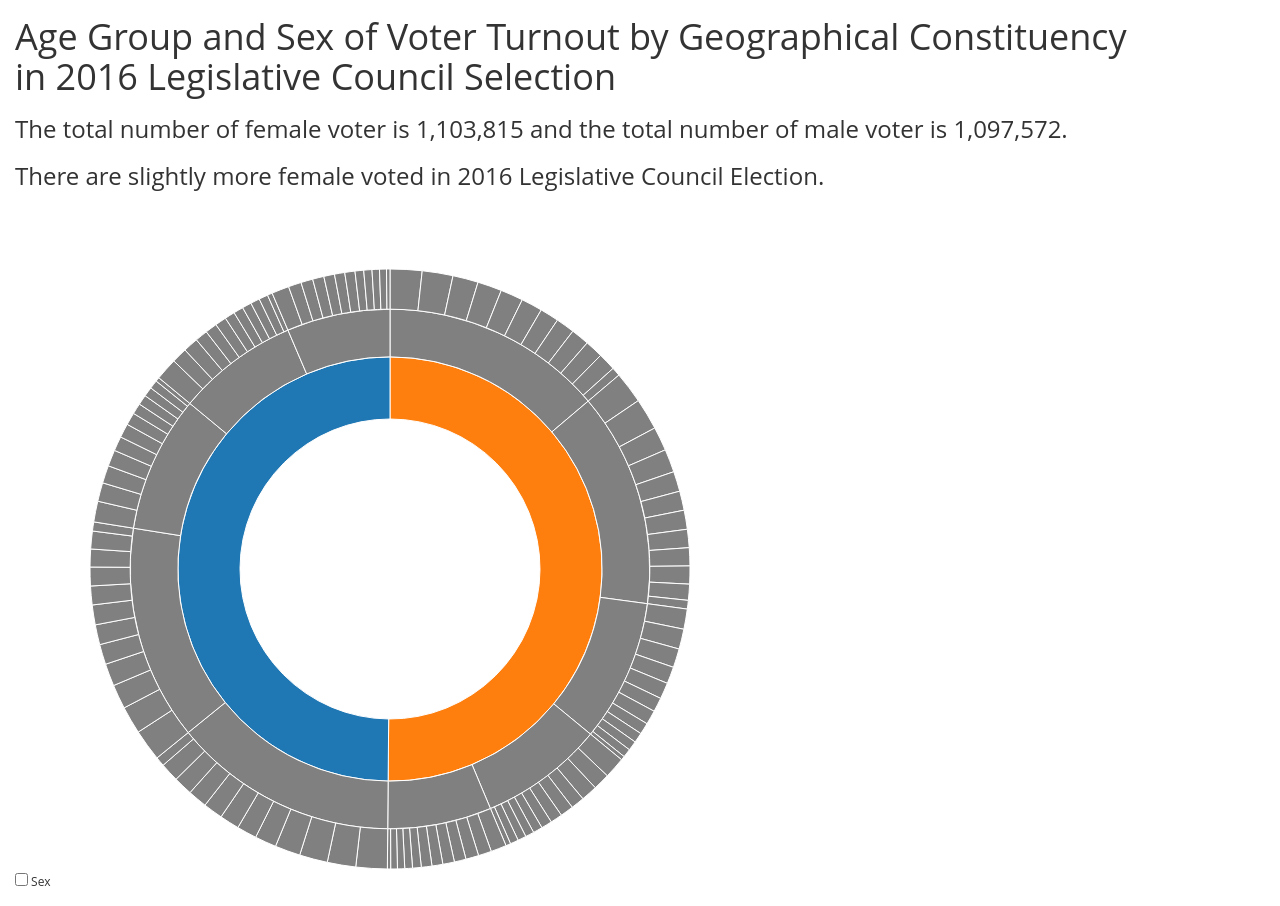
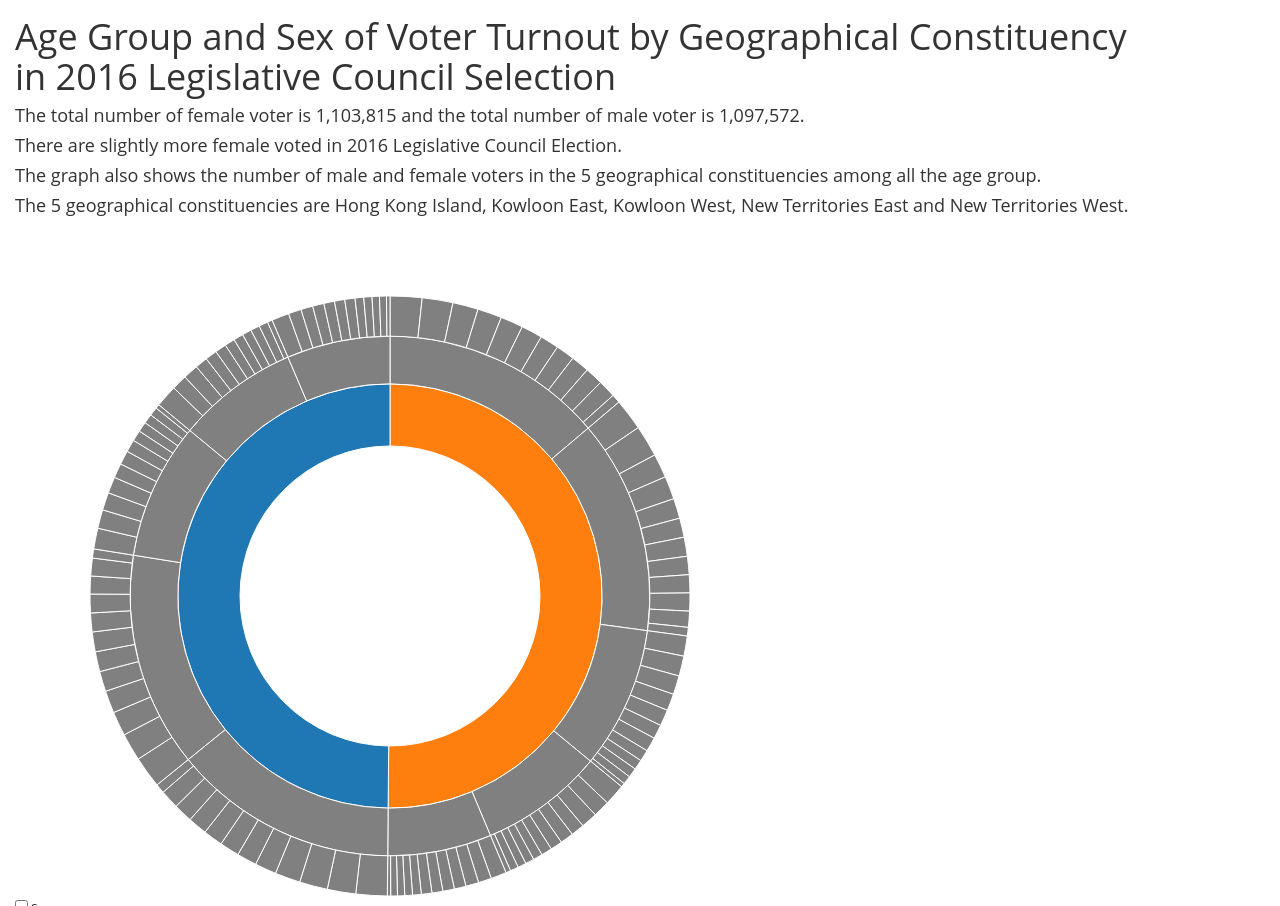
Before and after one commit to AylaLi123/AylaLi123.github.io, a plain HTML site: page homework8/index.html in a window 1280 px wide. Shown: the part 868-1774 px from the top of the page. Drawn offline with nearby package versions, Linux system fonts and the light colour scheme.

Commit message:
Update index.html

```diff
--- a/homework8/index.html
+++ b/homework8/index.html
@@ -190,9 +190,10 @@ yAxis = d3.axisLeft()
     <link rel="stylesheet" href="sequences.css" />
 	 <div class="main">
          <h1>Age Group and Sex of Voter Turnout by Geographical Constituency in 2016 Legislative Council Selection</h1>
-        <h3>The total number of female voter is 1,103,815 and the total number of male voter is 1,097,572. </h3>
-	<h3>There are slightly more female voted in 2016 Legislative Council Election.</h3>
-
+        <h4>The total number of female voter is 1,103,815 and the total number of male voter is 1,097,572. </h4>
+	<h4>There are slightly more female voted in 2016 Legislative Council Election.</h4>
+		 <h4>The graph also shows the number of male and female voters in the 5 geographical constituencies among all the age group.</h4>
+		 <h4>The 5 geographical constituencies are Hong Kong Island, Kowloon East, Kowloon West, New Territories East and New Territories West.</h4>
 
         <div id="sequence"></div>
         <div id="chart">
```
